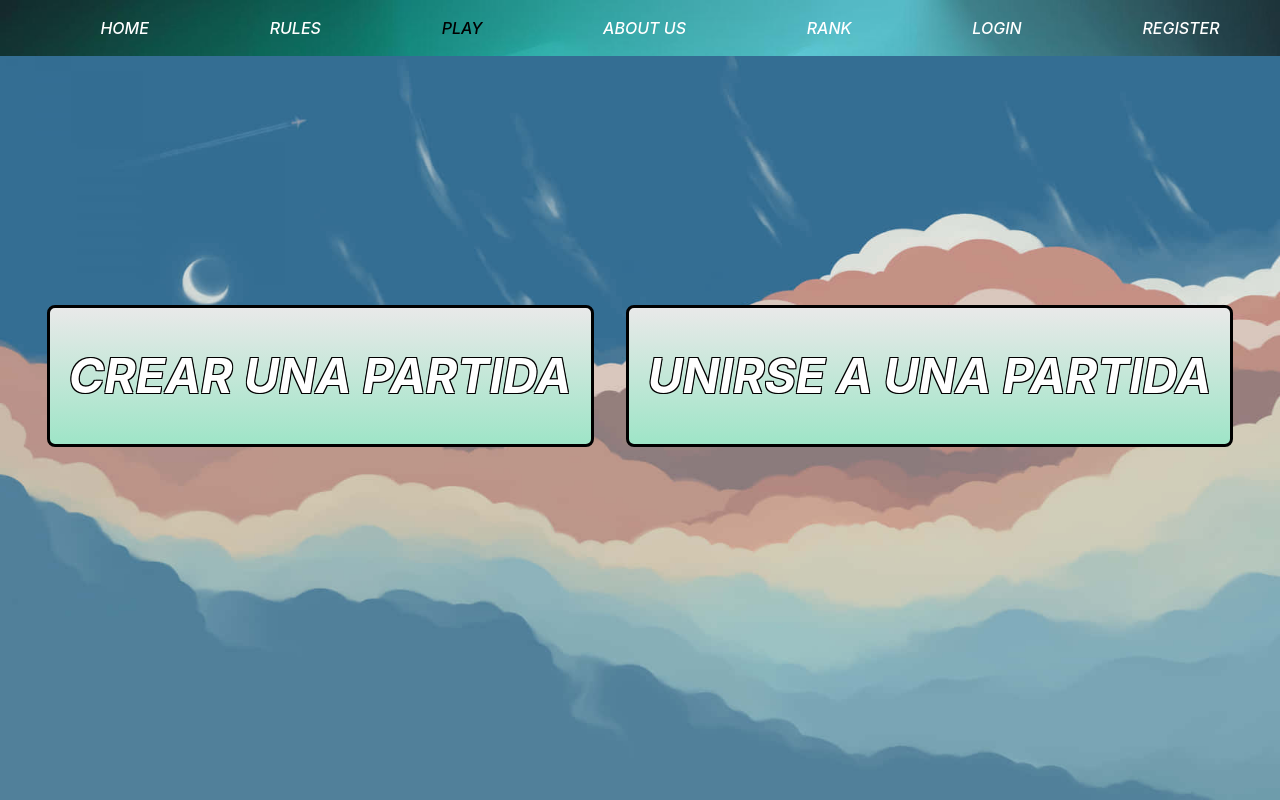
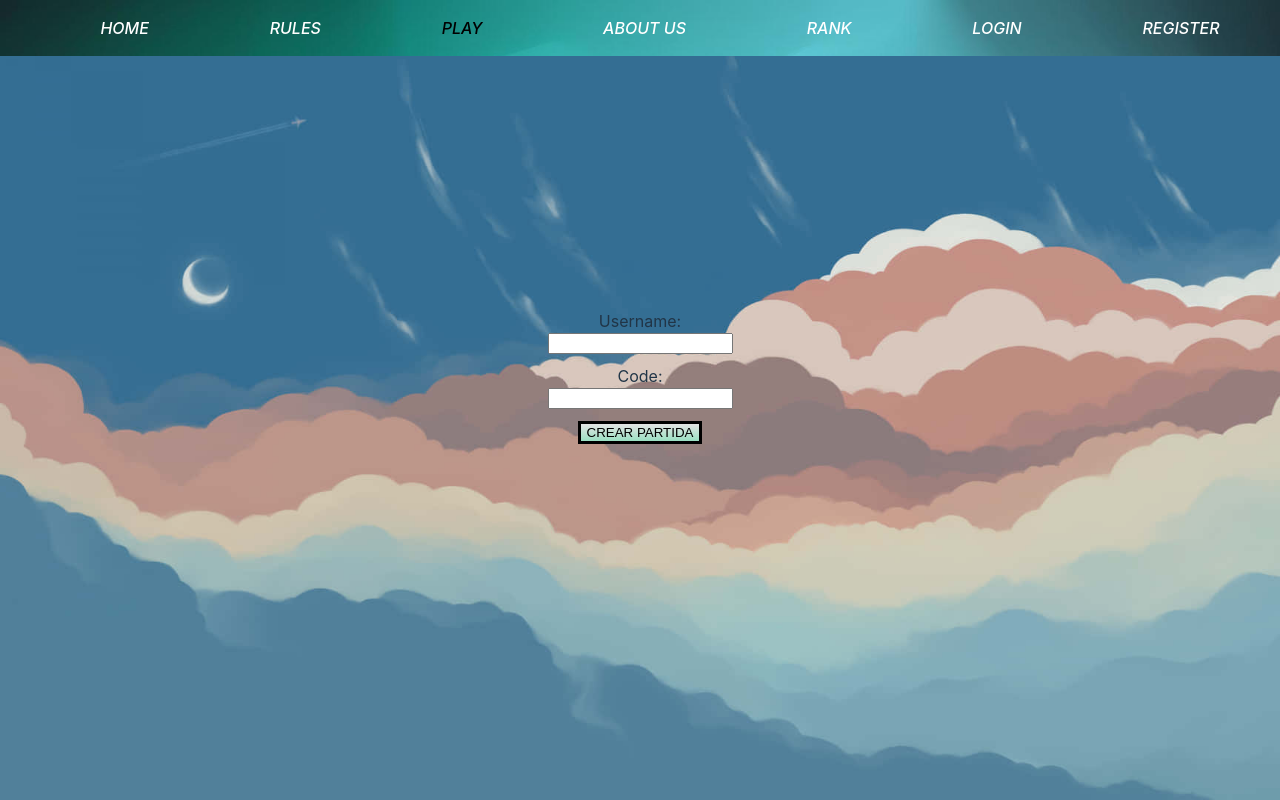
Before and after one commit to ianfryastorga/frontend-polloburbuja, a React (Vite) app in the folder polloburbuja/: page /play in a window 1280 px wide. Built offline with nearby package versions, Linux system fonts and the light colour scheme.

Commit message:
creación game con db ready

```diff
--- a/polloburbuja/package.json
+++ b/polloburbuja/package.json
@@ -14,7 +14,7 @@
     "react": "^18.2.0",
     "react-dom": "^18.2.0",
     "react-responsive-carousel": "^3.2.23",
-    "react-router-dom": "^6.16.0"
+    "react-router-dom": "^6.20.0"
   },
   "devDependencies": {
     "@types/react": "^18.2.15",
--- a/polloburbuja/src/game/board/tablero.jsx
+++ b/polloburbuja/src/game/board/tablero.jsx
@@ -35,7 +35,7 @@ function Tablero() {
   useEffect(() => {
     const obtenerDatosDelTablero = async () => {
       try {
-        const response = await axios.get('http://localhost:3000/boards/boardData');
+        const response = await axios.get('http://localhost:3000/players/');
         console.log('Respuesta completa de Axios:', response);
 
         // Continúa con la lógica de manejo de datos
--- a/polloburbuja/src/game/game_party/play/play.css
+++ b/polloburbuja/src/game/game_party/play/play.css
@@ -24,3 +24,10 @@
     font-size: 4vh;
   }
 }
+
+.button-container form label {
+  display: flex;
+  flex-direction: column;
+  align-items: center;
+  margin-bottom: 10px;
+}
--- a/polloburbuja/src/game/game_party/play/play.jsx
+++ b/polloburbuja/src/game/game_party/play/play.jsx
@@ -1,15 +1,69 @@
 import Layout from '../../../layout.jsx'
 import "./play.css"
+import axios from 'axios';
+import React, { useState } from 'react';
 
 function Play() {
+  const [username, setUsername] = useState("");
+  const [code, setCode] = useState("");
+  // const [error, setError] = useState(false);
+  // const [msg, setMsg] = useState("");
+
+  const handleSubmit = async (event) => {
+    event.preventDefault();
+
+    axios.post(`${import.meta.env.VITE_BACKEND_URL}/games/newgame`, {
+        username: username,
+        code: code
+      }).then((response) => {
+        console.log('Juego Creado, Ahora tienes que esperar que otros se unan');
+        window.location.href = '/create_game';
+        // setError(false);
+        // setMsg('Juego Creado, Ahora tienes que esperar que otros se unan');
+      }).catch((error) => {
+      console.error('Ocurrió un error:', error);
+      // setError(true); // aquí puede haber más lógica para tratar los errores
+      });
+    }
+
   return (
     <Layout>
       <div className="button-container">
-        <a href='/create_game'><button className='gradient-button'><h1 className='button-play'>CREAR UNA PARTIDA</h1></button></a>
-        <a href='/join_game'><button className='gradient-button'><h1 className='button-play'>UNIRSE A UNA PARTIDA</h1></button></a>
+        <form onSubmit={handleSubmit}>
+          <label>
+            Username:
+            <input
+              type="text"
+              name="username"
+              value={username}
+              onChange={e => setUsername(e.target.value)}
+              required
+            />
+          </label>
+          <label>
+            Code:
+            <input
+              type="text"
+              name="code"
+              value={code}
+              onChange={e => setCode(e.target.value)}
+              required
+            />
+          </label>
+          <input type="submit" value="CREAR PARTIDA" className='gradient-button'/>
+        </form>
       </div>
     </Layout>
-  )
+  );
 }
 
+//     <Layout>
+//       <div className="button-container">
+//         <a href='/create_game'><button className='gradient-button'><h1 className='button-play'>CREAR UNA PARTIDA</h1></button></a>
+//         <a href='/join_game'><button className='gradient-button'><h1 className='button-play'>UNIRSE A UNA PARTIDA</h1></button></a>
+//       </div>
+//     </Layout>
+//   )
+// }
+
 export default Play;
```
Also changed, not shown: 1 other file (tests, documents, lock files or other folders). Lines whose indentation alone changed are shown as unchanged.
